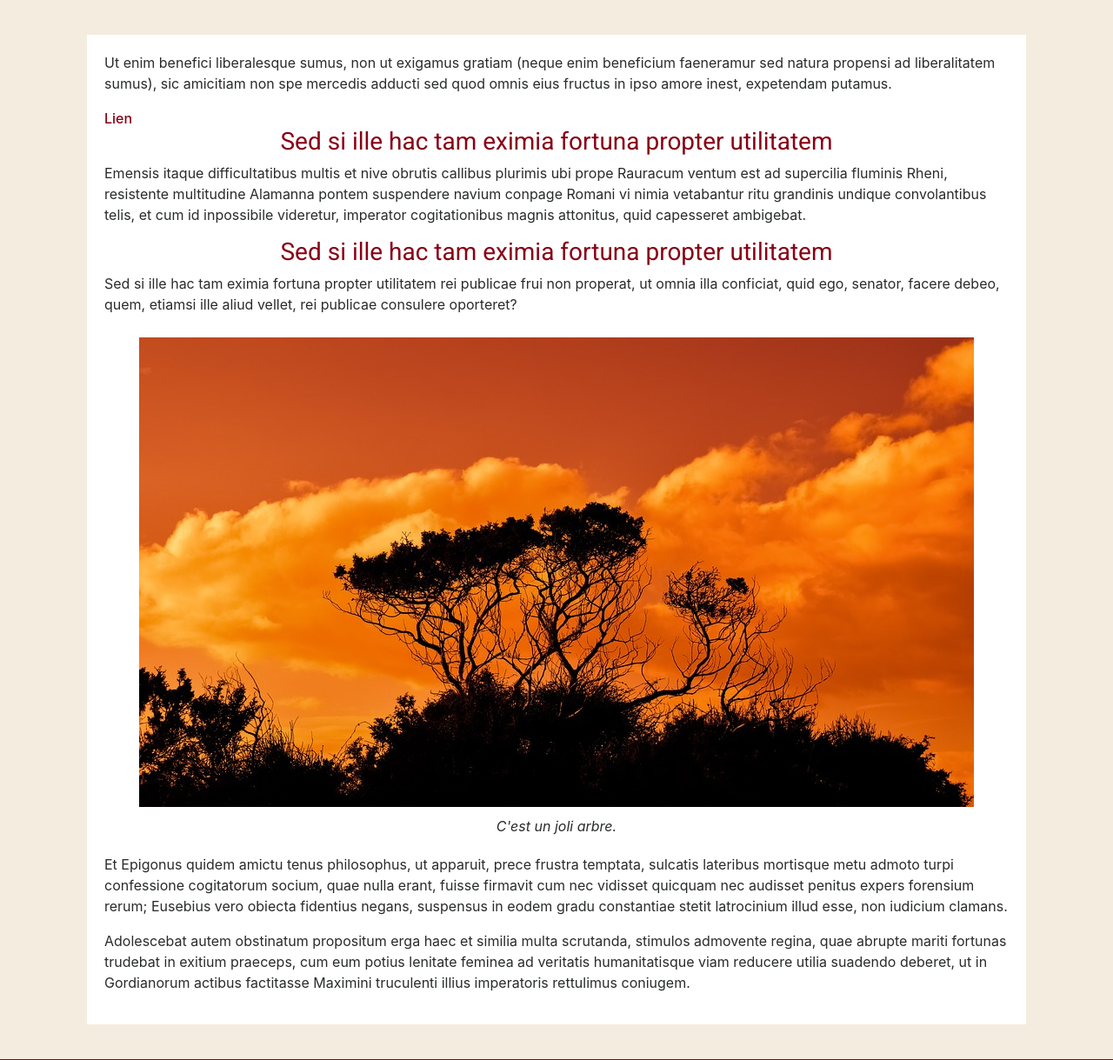
After one commit to eloiseboudon/blog, a PHP site: page /template.html in a window 1280 px wide. The commit adds this page. Shown: the whole page at 87% size. Run offline with PHP 8.4, Linux system fonts and the light colour scheme.

Commit message:
article contenu style

```diff
--- a/css/style.css
+++ b/css/style.css
@@ -1,8 +1,8 @@
-body{
+body {
     background-color: #F4ECDE !important;
 }
 
-section{
+section {
     /*max-width: 800px;*/
     padding-left: 20px;
     padding-right: 20px;
@@ -11,90 +11,88 @@ section{
     position: relative;
 }
 
-
 h1, h3 {
     font-family: 'Open Sans Condensed', sans-serif;
 }
 
-h2{
+h2 {
     font-family: 'Dosis', sans-serif;
-    font-size:36px;
+    font-size: 36px;
 }
 
-h1{
-    font-size:46px;
+h1 {
+    font-size: 46px;
 }
 
-h3{
-    font-size:34px;
+h3 {
+    font-size: 34px;
 }
 
-
-.contenu{
+.contenu {
     /*height:100%;*/
     flex: 1;
 }
 
-.global_width{
+.global_width {
     max-width: 1760px;
     margin: auto;
     padding: 0 50px;
     height: 100%;
 }
-.menu{
-    height:60px;
+
+.menu {
+    height: 60px;
     padding-left: 120px;
     padding-right: 120px;
     margin-bottom: 20px;
-    border:0;
-    width:100%;
+    border: 0;
+    width: 100%;
     background-color: #FBFFFE;
     border-bottom: 2px solid #880015;
     position: static;
-    top:60px;
+    top: 60px;
     z-index: 999;
 }
 
 .menu .menu-item {
-    text-align:left;
+    text-align: left;
     font-family: 'Open Sans Condensed', sans-serif;
-    font-size:2.5em;
-    color:#000000;
-    display:inline-block;
-    width:19%;
+    font-size: 2.5em;
+    color: #000000;
+    display: inline-block;
+    width: 19%;
 }
 
-.menu .menu-item-right{
-    float:right;
-    font-size:36px;
+.menu .menu-item-right {
+    float: right;
+    font-size: 36px;
 }
 
-.menu .fa{
-    color:#880015;
+.menu .fa {
+    color: #880015;
 }
 
-.menu .logo{
-    width:200px;
+.menu .logo {
+    width: 200px;
 }
 
-.menu img{
-    margin-top:0;
-    height:50px;
+.menu img {
+    margin-top: 0;
+    height: 50px;
 }
 
-.menu a{
-    color:#000000;
+.menu a {
+    color: #000000;
 }
 
-.menu  a:hover, .menu a:focus {
-    color:#880015;
-    text-decoration:none;
+.menu a:hover, .menu a:focus {
+    color: #880015;
+    text-decoration: none;
 }
 
-
-#bottom-page a{
-    text-decoration:none;
-    color:#000000;
+#bottom-page a {
+    text-decoration: none;
+    color: #000000;
 }
 
 #bottom-page a > li {
@@ -102,166 +100,209 @@ h3{
 
 }
 
-#bottom-page h1{
-    padding-left:40px;
+#bottom-page h1 {
+    padding-left: 40px;
     font-family: 'Open Sans Condensed', sans-serif;
     color: #880015;
 }
 
-.bottom-bar{
-    margin-top:30px;
-    padding-top:10px;
+.bottom-bar {
+    margin-top: 30px;
+    padding-top: 10px;
     background-color: #FBFFFE;
     border-top: 1.5px solid #880015;
 }
 
-.bottom-bar .icon_social{
-    padding-left:40px;
+.bottom-bar .icon_social {
+    padding-left: 40px;
 }
 
-
-.bottom-bar i{
-    padding:10px;
+.bottom-bar i {
+    padding: 10px;
 }
 
-.bottom-bar .icon_social img{
+.bottom-bar .icon_social img {
     width: 50px;
     margin: 10px;
 }
 
-
-.bottom-copyright{
+.bottom-copyright {
     background-color: #880015;
-    color:#FBFFFE;
+    color: #FBFFFE;
     text-align: center;
-    padding-top:10px;
-    padding-bottom:20px;
-    bottom:0;
+    padding-top: 10px;
+    padding-bottom: 20px;
+    bottom: 0;
 }
 
-.global_width_bottom{
+.global_width_bottom {
     max-width: 1580px;
     margin: auto;
     padding: 0 10px;
 }
 
-.accueil_articles{
+.accueil_articles {
     margin: auto;
     position: relative;
     overflow: hidden;
 
 }
 
-.accueil_articles a{
+.accueil_articles a {
     text-decoration: none;
-    color:#000000;
+    color: #000000;
 }
 
-.accueil_articles  a:hover, .accueil_articles a:focus {
-    text-decoration:none;
+.accueil_articles a:hover, .accueil_articles a:focus {
+    text-decoration: none;
 }
 
-.accueil_articles h2{
-    margin-bottom:2px;
+.accueil_articles h2 {
+    margin-bottom: 2px;
 }
 
-.accueil_articles  a:hover h2, .accueil_articles a:focus h2{
-    color:#880015;
-}
-
-.acceuil_titre_global h1{
+.accueil_articles a:hover h2, .accueil_articles a:focus h2 {
     color: #880015;
 }
 
-.accueil_articles .article_image img{
+.acceuil_titre_global h1 {
+    color: #880015;
+}
+
+.accueil_articles .article_image img {
     width: 200px;
     height: 250px;
 }
 
-.accueil_articles .timeline-block-left .article_image{
+.accueil_articles .timeline-block-left .article_image {
     padding-right: 16px;
 }
 
-.accueil_articles .timeline-block-right .article_image{
+.accueil_articles .timeline-block-right .article_image {
     padding-left: 16px;
 }
 
-
-.accueil_articles .article_details .article_auteur{
-    font-size:22px;
-    color:#880015;
+.accueil_articles .article_details .article_auteur {
+    font-size: 22px;
+    color: #880015;
 }
 
-
-.accueil_articles .article_details .description_article{
-    margin-top:5px;
-    font-size:22px;
+.accueil_articles .article_details .description_article {
+    margin-top: 5px;
+    font-size: 22px;
     text-overflow: ellipsis;
     overflow: hidden;
-    max-height:130px;
+    max-height: 130px;
     display: -webkit-box;
     -webkit-line-clamp: 3;
     -webkit-box-orient: vertical;
 }
 
-
-.accueil_articles .article_details .goto_article span:hover{
+.accueil_articles .article_details .goto_article span:hover {
     font-size: 30px;
 }
 
-
-.accueil_articles .article_details .goto_article{
-    margin-left:8px;
+.accueil_articles .article_details .goto_article {
+    margin-left: 8px;
     font-family: 'Quicksand', sans-serif;
-    font-size:24px;
+    font-size: 24px;
 }
 
-.accueil_articles .article_details .goto_article span{
-    padding:4px;
+.accueil_articles .article_details .goto_article span {
+    padding: 4px;
     background-color: #880015;
-    color:white;
+    color: white;
     border-radius: 10px;
 }
 
-.accueil_articles .cercle{
+.accueil_articles .cercle {
     border-radius: 50%;
-    width:40px;
-    height:40px;
-    background-color:#F4ECDE;
-    z-index:100;
+    width: 40px;
+    height: 40px;
+    background-color: #F4ECDE;
+    z-index: 100;
     border: 5px solid #880015;
-    margin-top:115px;
-    position:relative;
+    margin-top: 115px;
+    position: relative;
 }
 
-.accueil_articles .timeline-block-right .cercle{
-    left:10%;
+.accueil_articles .timeline-block-right .cercle {
+    left: 10%;
 }
 
-.accueil_articles .timeline-block-left .cercle{
-    right:10%;
+.accueil_articles .timeline-block-left .cercle {
+    right: 10%;
 }
 
-
-.accueil_articles .timeline-block-left .article_details, .accueil_articles .timeline-block-left .article_titre{
-    margin-right:10%;
+.accueil_articles .timeline-block-left .article_details, .accueil_articles .timeline-block-left .article_titre {
+    margin-right: 10%;
 }
 
-
 .accueil_articles .timeline-block-right .article_details, .accueil_articles .timeline-block-right .article_titre {
-    margin-left:10%;
+    margin-left: 10%;
 }
 
-.accueil_articles .ficelle{
+.accueil_articles .ficelle {
     background-image: url("../img/ficelle_rond_2.png");
     position: absolute;
     width: 92px;
     height: 42px;
     z-index: 200;
-    margin-top:130px;
+    margin-top: 130px;
 }
-
 
 .accueil_articles .timeline-block-right .ficelle {
     transform: scaleX(-1);
 }
+
+.article h1 {
+    color: #880015;
+}
+
+
+.article .article_contenu {
+    margin: 40px;
+    margin-left: 100px;
+    margin-right: 100px;
+    padding: 20px;
+    background-color: #fff;
+}
+
+.article .article_contenu h3 {
+    font-family: 'Roboto', sans-serif;
+    color: #880015;
+    font-size: 28px;
+    text-align: center;
+
+}
+
+.article .article_contenu a {
+    text-decoration: none;
+    color: #880015;
+    font-weight: 500;
+}
+
+.article .article_contenu .article_image {
+    padding: 10px;
+    padding-bottom: 20px;
+}
+
+.article .article_contenu .article_image .legende {
+    padding-top: 10px;
+    font-style: italic;
+}
+
+.article{
+    border-bottom: 1px solid #880015;
+}
+
+.article_commentaire{
+    margin-top:10px;
+}
+
+
+.article_commentaire h2 {
+    text-align: center;
+    font-family: 'Open Sans Condensed', sans-serif;
+    font-size:40px;
+}
--- a/css/timeline.css
+++ b/css/timeline.css
@@ -44,6 +44,7 @@
     margin-left: 170px;
     transform: rotate(7deg);
 }
+
 
 .timeline-block-right h3{
     text-align: left;
--- a/sql/connexion.php
+++ b/sql/connexion.php
@@ -1,4 +1,5 @@
 <?php
+
 
 
 function connexion_sql()
@@ -7,11 +8,13 @@ function connexion_sql()
 	$username = "root";
 	$password = "";
 
-
 	$db = mysqli_connect($servername, $username, $password, 'blog')
 		or die("Impossible de se connecter : " . mysqli_error($db));
 
+	mysqli_set_charset($db, 'UTF8');
+
 		return $db;
+
 }
 
 
--- /dev/null
+++ b/template.html
@@ -0,0 +1,87 @@
+<!DOCTYPE html>
+<html lang="en">
+<head>
+    <meta charset="UTF-8">
+    <title></title>
+
+    <link href="https://fonts.googleapis.com/css?family=Open+Sans+Condensed:300" rel="stylesheet">
+    <link href="https://fonts.googleapis.com/css?family=Dosis|Quicksand" rel="stylesheet">
+    <link href="https://fonts.googleapis.com/css?family=Roboto" rel="stylesheet">
+    <link rel="stylesheet" href="https://cdnjs.cloudflare.com/ajax/libs/font-awesome/4.7.0/css/font-awesome.min.css">
+
+    <link rel="stylesheet" href="https://maxcdn.bootstrapcdn.com/bootstrap/4.0.0-alpha.6/css/bootstrap.min.css">
+    <link href="css/style.css" rel="stylesheet"/>
+</head>
+<body>
+<div class="article">
+
+    <div class="article_contenu">
+
+
+        <p>
+            Ut enim benefici liberalesque sumus, non ut exigamus gratiam (neque enim beneficium faeneramur sed natura
+            propensi ad
+            liberalitatem sumus), sic amicitiam non spe mercedis adducti sed quod omnis eius fructus in ipso amore
+            inest, expetendam
+            putamus.
+        </p>
+
+        <a href="http://facebook.com">Lien</a>
+
+        <h3>
+            Sed si ille hac tam eximia fortuna propter utilitatem
+        </h3>
+
+        <p>
+            Emensis itaque difficultatibus multis et nive obrutis callibus plurimis ubi prope Rauracum ventum est ad
+            supercilia
+            fluminis Rheni, resistente multitudine Alamanna pontem suspendere navium conpage Romani vi nimia vetabantur
+            ritu
+            grandinis undique convolantibus telis, et cum id inpossibile videretur, imperator cogitationibus magnis
+            attonitus, quid
+            capesseret ambigebat.
+        </p>
+        <h3>
+            Sed si ille hac tam eximia fortuna propter utilitatem
+        </h3>
+
+        <p>
+            Sed si ille hac tam eximia fortuna propter utilitatem rei publicae frui non properat, ut omnia illa
+            conficiat, quid ego,
+            senator, facere debeo, quem, etiamsi ille aliud vellet, rei publicae consulere oporteret?
+        </p>
+
+        <div class="article_image" style="text-align:center;">
+            <img src="photos_articles/article_1_Article 1_image_1.jpg">
+            <!--template nom image : article_[numéro]_[titre de l'article]_image_[numéro de l'image].jpg
+             a mettre dans le dossier photos_articles du site
+            -->
+            <div class="legende">
+                C'est un joli arbre.
+            </div>
+        </div>
+
+        <p>
+            Et Epigonus quidem amictu tenus philosophus, ut apparuit, prece frustra temptata, sulcatis lateribus
+            mortisque metu
+            admoto turpi confessione cogitatorum socium, quae nulla erant, fuisse firmavit cum nec vidisset quicquam nec
+            audisset
+            penitus expers forensium rerum; Eusebius vero obiecta fidentius negans, suspensus in eodem gradu constantiae
+            stetit
+            latrocinium illud esse, non iudicium clamans.
+        </p>
+
+        <p>
+            Adolescebat autem obstinatum propositum erga haec et similia multa scrutanda, stimulos admovente regina,
+            quae abrupte
+            mariti fortunas trudebat in exitium praeceps, cum eum potius lenitate feminea ad veritatis humanitatisque
+            viam reducere
+            utilia suadendo deberet, ut in Gordianorum actibus factitasse Maximini truculenti illius imperatoris
+            rettulimus
+            coniugem.
+        </p>
+    </div>
+</div>
+
+</body>
+</html>
```
Also changed, not shown: index.php (+16 -4 lines), partials/accueil.php (+8 -7 lines), partials/article.php (+35 -14 lines), photos_articles/article_1_Article 1_image_1.jpg (added).
